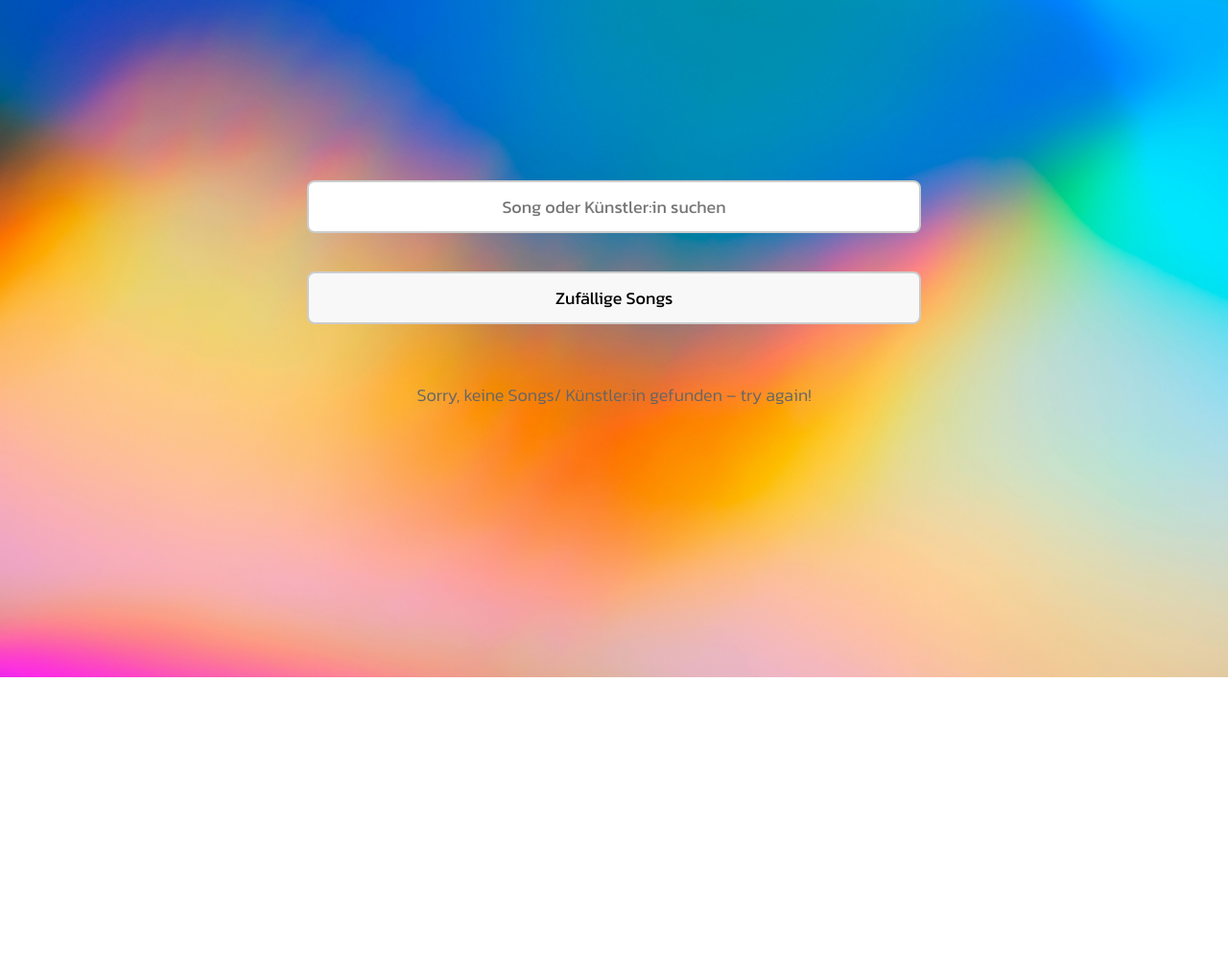
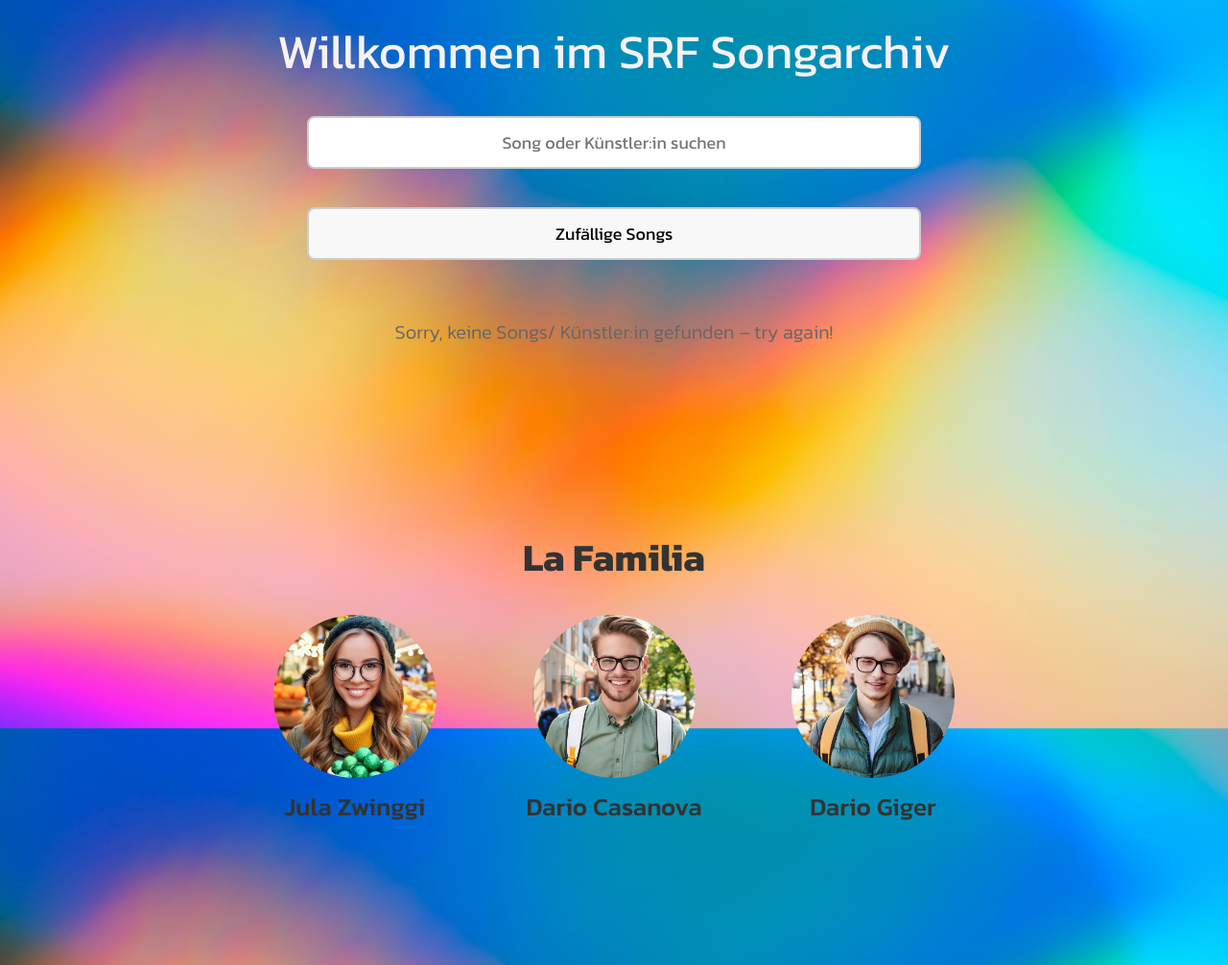
Before and after one commit to degiger/IM-2-Projekt, a plain HTML site: page index.html in a window 1280 px wide. Shown: the part 94-1100 px from the top of the page at 96% size. Before the commit the page ends 800 px from the top, so only its background shows below. Drawn offline with Linux system fonts and the light colour scheme; no server answers.

Commit message:
dario
Bilder und Teammitglider

```diff
--- a/index.html
+++ b/index.html
@@ -8,10 +8,27 @@
     <title>SRF Songliste</title>
 </head>
 <body>
-    <div id="navbar">Willkommen in SRF Songarchiv</div>
+    <div id="navbar">Willkommen im SRF Songarchiv</div>
     <input type="text" id="suche" placeholder="Song oder Künstler:in suchen">
     <button id="karussell">Zufällige Songs</button>
     <div id="anzeige"></div>
+    <footer>
+        <h2>La Familia</h2>
+        <div class="team">
+            <div class="team-member" data-tooltip="Chefköchin">
+                <img src="Jula.jpg" alt="Jula Zwinggi">
+                <p>Jula Zwinggi</p>
+            </div>
+            <div class="team-member" data-tooltip="Short King">
+                <img src="DarioCasanova.jpg" alt="Dario Casanova">
+                <p>Dario Casanova</p>
+            </div>
+            <div class="team-member" data-tooltip="Debi sie isch alles!">
+                <img src="DarioGiger.jpg" alt="Dario Giger">
+                <p>Dario Giger</p>
+            </div>
+        </div>
+    </footer>
     <script src="script.js" type="module"></script>
 </body>
 </html>
--- a/style.css
+++ b/style.css
@@ -5,14 +5,20 @@
     font-family: "Kanit", sans-serif;
 }
 
+html {
+    height: 100%;
+    background-image: url('hintergrundbild.jpg');
+    background-size: cover;
+    background-attachment: fixed;
+    background-position: center;
+}
+
 body {
     display: flex;
     flex-direction: column;
-    justify-content: center;
     align-items: center;
-    background-image: url('hintergrundbild.jpg');
-    background-size: cover;
-    height: 100vh;
+    min-height: 180vh; /* Etwas kürzere Seite */
+    padding-top: 100px; /* Platz für die Navbar schaffen */
 }
 
 #navbar {
@@ -21,9 +27,6 @@ body {
     text-align: center;
     padding: 10px 0;
     font-size: 50px;
-    position: fixed;
-    top: 0;
-    left: 0;
 }
 
 #suche, #karussell {
@@ -37,15 +40,8 @@ body {
 }
 
 #karussell {
-    width: 50%;
-    padding: 12px 20px;
-    font-size: 18px;
-    margin: 20px 0;
-    border: 2px solid #ccc;
-    border-radius: 8px;
-    text-align: center;
+    cursor: pointer;
     background-color: #f8f8f8; /* Ursprüngliche Hintergrundfarbe */
-    cursor: pointer; /* Ändert den Mauszeiger zu einem Händchen, wenn der Benutzer über den Button fährt */
     transition: background-color 0.3s, transform 0.3s ease; /* Sanfter Übergang für Farbe und Transformation */
 }
 
@@ -54,7 +50,6 @@ body {
     transform: scale(1.05); /* Vergrößert den Button leicht beim Hover */
     box-shadow: 0 4px 8px rgba(0,0,0,0.15); /* Fügt einen Schatten für mehr Tiefe hinzu */
 }
-
 
 #anzeige {
     display: flex;
@@ -90,20 +85,83 @@ div.song:hover {
     transform: scale(1.05); /* Vergrößert die Box leicht beim Hover */
 }
 
-
-
-
 h2 {
-    font-size: 24px;
+    font-size: 28px; /* Größerer Titel */
     font-weight: 700;
     color: #333;
     margin-bottom: 10px;
 }
 
 p {
-    font-size: 18px;
+    font-size: 20px; /* Größerer Text */
     font-weight: 300;
     color: #666;
+}
+
+/* Tooltip-Stile */
+.team-member {
+    position: relative;
+}
+
+.team-member:hover::before {
+    content: attr(data-tooltip);
+    position: absolute;
+    top: -30px; /* Platzierung des Tooltips über dem Teammitglied */
+    left: 50%;
+    transform: translateX(-50%);
+    background-color: rgba(0, 0, 0, 0.75);
+    color: #fff;
+    padding: 5px 10px;
+    border-radius: 5px;
+    white-space: nowrap;
+    font-size: 14px;
+    z-index: 1;
+}
+
+/* Footer Bereich */
+footer {
+    width: 100%;
+    text-align: center;
+    padding: 20px 0;
+    background: transparent; /* Kein Hintergrund */
+    margin-top: 150px; /* Mehr Abstand zum restlichen Inhalt */
+}
+
+footer h2 {
+    font-size: 40px; /* Größerer Titel "La Familia" */
+    font-weight: 700;
+    color: #333;
+    margin-bottom: 20px;
+}
+
+.team {
+    display: flex;
+    justify-content: center;
+    gap: 50px; /* Mehr Abstand zwischen den Teammitgliedern */
+}
+
+.team-member {
+    display: flex;
+    flex-direction: column;
+    align-items: center;
+    justify-content: center;
+    width: 220px; /* Größere Bilder */
+    padding: 10px;
+    text-align: center;
+    background: transparent; /* Hintergrundfarbe entfernen */
+}
+
+.team-member img {
+    width: 170px; /* Größere Bilder */
+    height: 170px; /* Größere Bilder */
+    border-radius: 50%;
+    margin-bottom: 10px;
+}
+
+.team-member p {
+    font-size: 26px; /* Größere Namen */
+    font-weight: 500;
+    color: #333;
 }
 
 /* Responsive Design Anpassungen */
@@ -114,8 +172,10 @@ p {
     div.song {
         width: 200px; /* Kleinere Songboxen auf kleinen Bildschirmen */
     }
+    .team {
+        flex-direction: column;
+    }
 }
-
 
 @media (max-width: 768px) { /* Für kleinere Tablets und große Telefone */
     div.song {
```
Also changed, not shown: DarioCasanova.JPG (added), DarioGiger.JPG (added), Jula.JPG (added).
